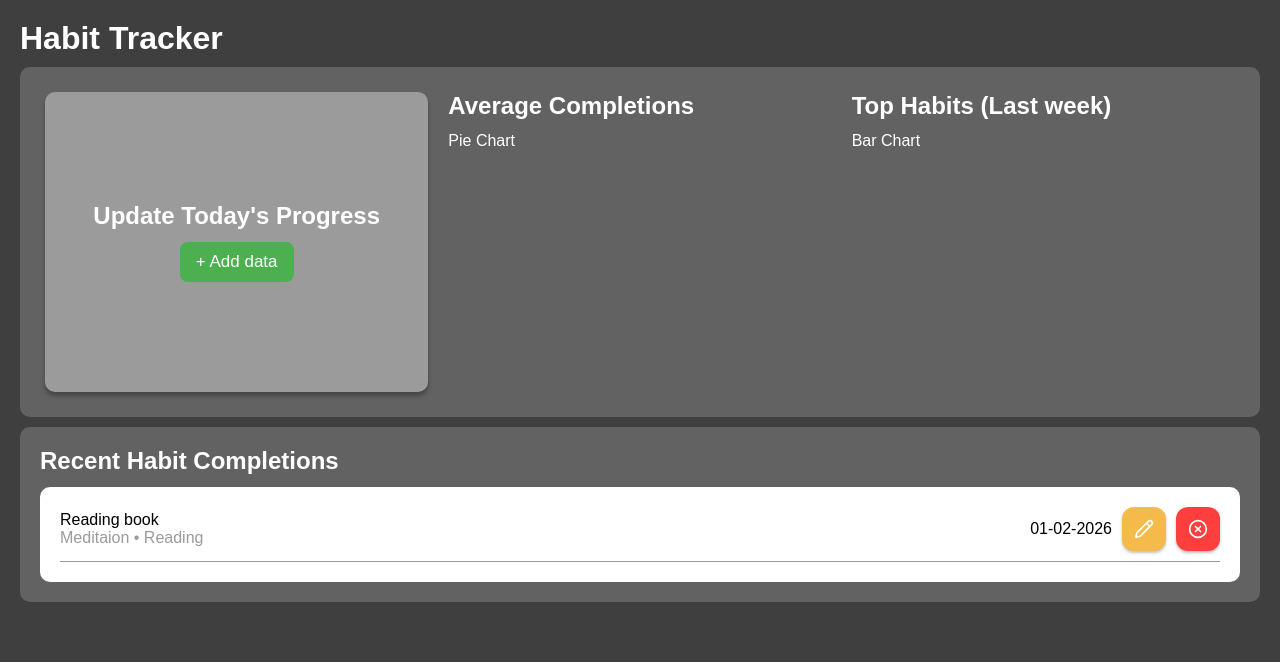
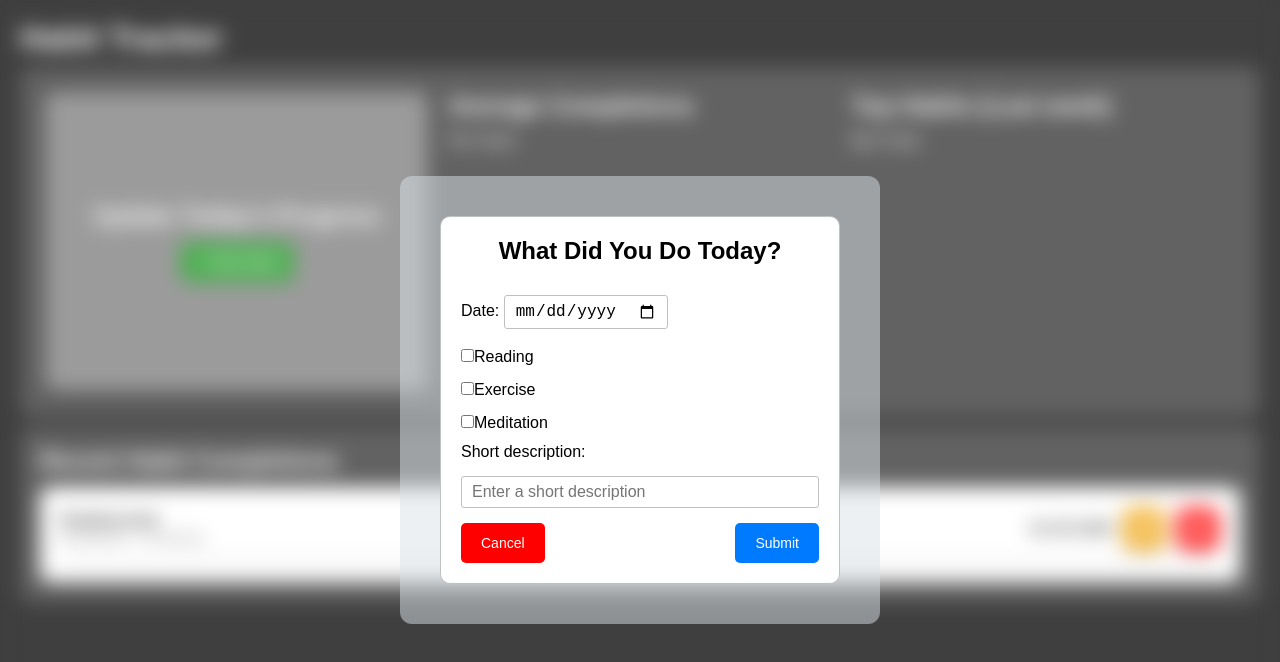
Before and after one commit to susovan777/React-Jets, a React (Vite) app in the folder 88-habit-tracker/: page / in a window 1280 px wide. Both pictures are taken after a click on the button "+ Add data". Shown: the top 662 px of the page. Built offline with nearby package versions, Linux system fonts and the light colour scheme.

Commit message:
Added modal

```diff
--- a/88-habit-tracker/src/components/Dashboard/ActionCard.jsx
+++ b/88-habit-tracker/src/components/Dashboard/ActionCard.jsx
@@ -1,9 +1,27 @@
+import { useState } from "react";
+import Form from "../Form/Form.jsx";
 
 const ActionCard = () => {
-  return <div className="card">
-    <h2>Update Today's Progress</h2>
-    <button>+ Add data</button>
-  </div>;
+  const [open, setOpen] = useState(false);
+
+  const handleToggle = () => {
+    setOpen(true);
+  };
+
+  return (
+    <div className="card">
+      <h2>Update Today's Progress</h2>
+      <button onClick={handleToggle}>+ Add data</button>
+
+      {open && (
+        <div className="modal-overlay" onClick={() => setOpen(false)}>
+          <div className="modal" onClick={(e) => e.stopPropagation()}>
+            <Form title="What Did You Do Today?" setIsOpen={setOpen} />
+          </div>
+        </div>
+      )}
+    </div>
+  );
 };
 
 export default ActionCard;
--- /dev/null
+++ b/88-habit-tracker/src/components/Form/Form.jsx
@@ -0,0 +1,97 @@
+import { useState } from "react";
+
+const Form = ({ title, setIsOpen }) => {
+  const [formData, setFormData] = useState({
+    date: "",
+    habits: [],
+    description: "",
+  });
+
+  const handleChange = (e) => {
+    const { name, value, type, checked } = e.target;
+
+    if (type === "checkbox") {
+      // Handling checkbox
+      setFormData((prev) => {
+        const updateHabits = checked
+          ? [...prev.habits, name]
+          : prev.habits.filter((habit) => habit !== name);
+
+        return { ...prev, habits: updateHabits };
+      });
+    } else {
+      // Handling for date and description
+      setFormData((prev) => ({
+        ...prev,
+        [name]: value,
+      }));
+    }
+  };
+
+  const handleSubmit = (e) => {
+    e.preventDefault();
+    setIsOpen(false);
+    console.log(formData);
+  };
+
+  return (
+    <form>
+      <h3>{title}</h3>
+      <label htmlFor="date">
+        Date:{" "}
+        <input
+          name="date"
+          type="date"
+          value={formData.date}
+          onChange={handleChange}
+        />
+      </label>
+
+      <label>
+        <input
+          name="reading"
+          type="checkbox"
+          value={formData.habits}
+          onChange={handleChange}
+        />
+        Reading
+      </label>
+      <label>
+        <input
+          name="exercise"
+          type="checkbox"
+          value={formData.habits}
+          onChange={handleChange}
+        />
+        Exercise
+      </label>
+      <label>
+        <input
+          name="meditation"
+          type="checkbox"
+          value={formData.habits}
+          onChange={handleChange}
+        />
+        Meditation
+      </label>
+
+      <label htmlFor="">Short description:</label>
+      <input
+        name="description"
+        type="text"
+        value={formData.description}
+        onChange={handleChange}
+        placeholder="Enter a short description"
+      />
+
+      <div className="form-buttons">
+        <button className="cancel">Cancel</button>
+        <button className="submit" onClick={handleSubmit}>
+          Submit
+        </button>
+      </div>
+    </form>
+  );
+};
+
+export default Form;
--- a/88-habit-tracker/src/styles/components.css
+++ b/88-habit-tracker/src/styles/components.css
@@ -30,6 +30,86 @@ h2 {
   background-color: #409342;
 }
 
+/* Modal */
+.modal-overlay {
+  position: fixed;
+  top: 0;
+  left: 0;
+  width: 100%;
+  height: 100%;
+  display: flex;
+  justify-content: center;
+  align-items: center;
+  backdrop-filter: blur(10px);
+}
+
+.modal {
+  background-color: rgba(218, 225, 232, 0.5);
+  padding: 40px;
+  border-radius: 12px;
+  z-index: 100;
+}
+
+/* Form */
+form {
+  display: flex;
+  flex-direction: column;
+  gap: 10px;
+  border: 1px solid #c0c0c0;
+  background-color: #fff;
+  color: black;
+  padding: 20px;
+  border-radius: var(--radius);
+  min-width: 400px;
+  text-align: start;
+}
+
+form h3 {
+  text-align: center;
+  font-size: 1.5rem;
+  margin-bottom: 15px;
+}
+
+input {
+  padding: 6px 10px;
+  outline: none;
+  border: 1px solid #c0c0c0;
+  font-size: 1rem;
+  margin: 5px 0;
+  border-radius: 3px;
+}
+
+.form-buttons {
+  display: flex;
+  justify-content: space-between;
+}
+
+.form-buttons button {
+  border: none;
+  color: #fff;
+  padding: 12px 20px;
+  font-size: 14px;
+  border-radius: 5px;
+}
+
+button.submit {
+  background-color: #007bff;
+}
+
+button.submit:hover {
+  background-color: #005ec3;
+
+}
+
+button.cancel {
+  background-color: #ff0000;
+}
+
+button.cancel:hover {
+  background-color: #cf0000;
+}
+
+/* Habit List Section */
 .habits {
   background-color: #fff;
   color: black;
```
